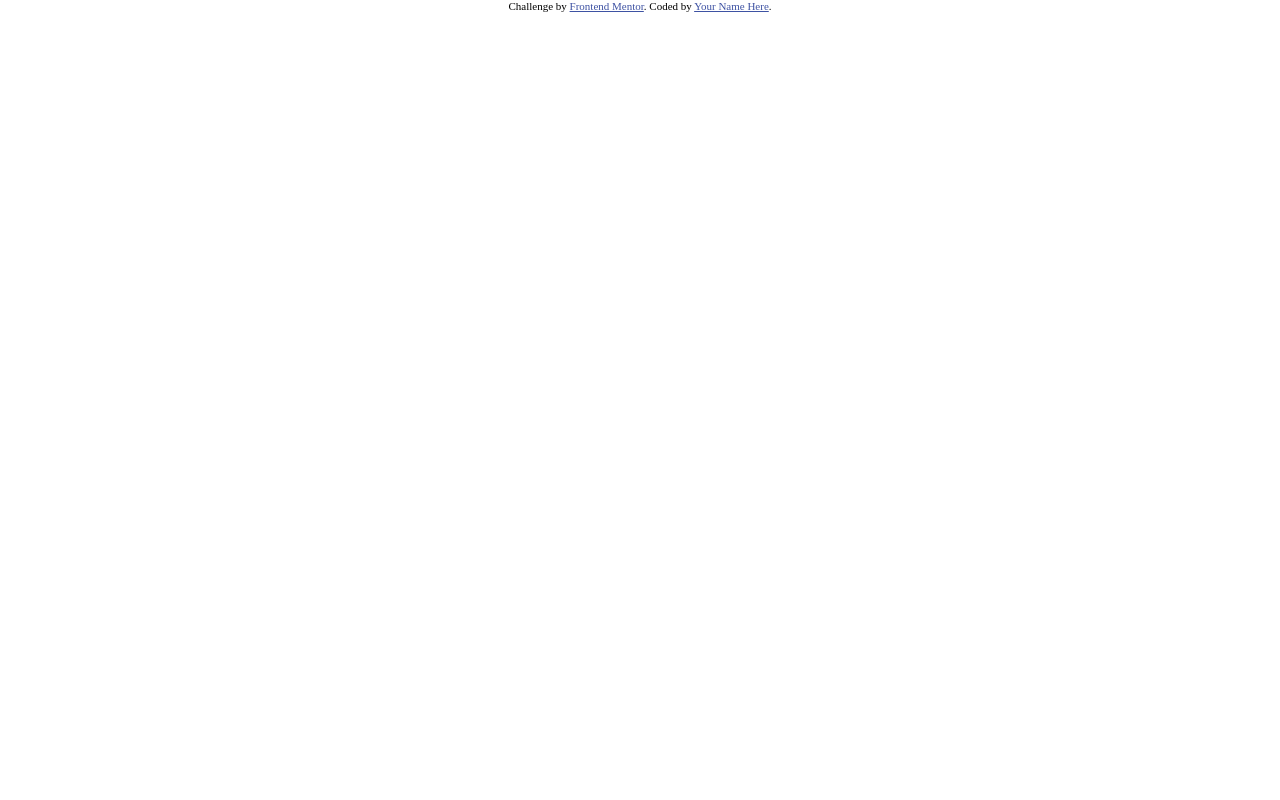
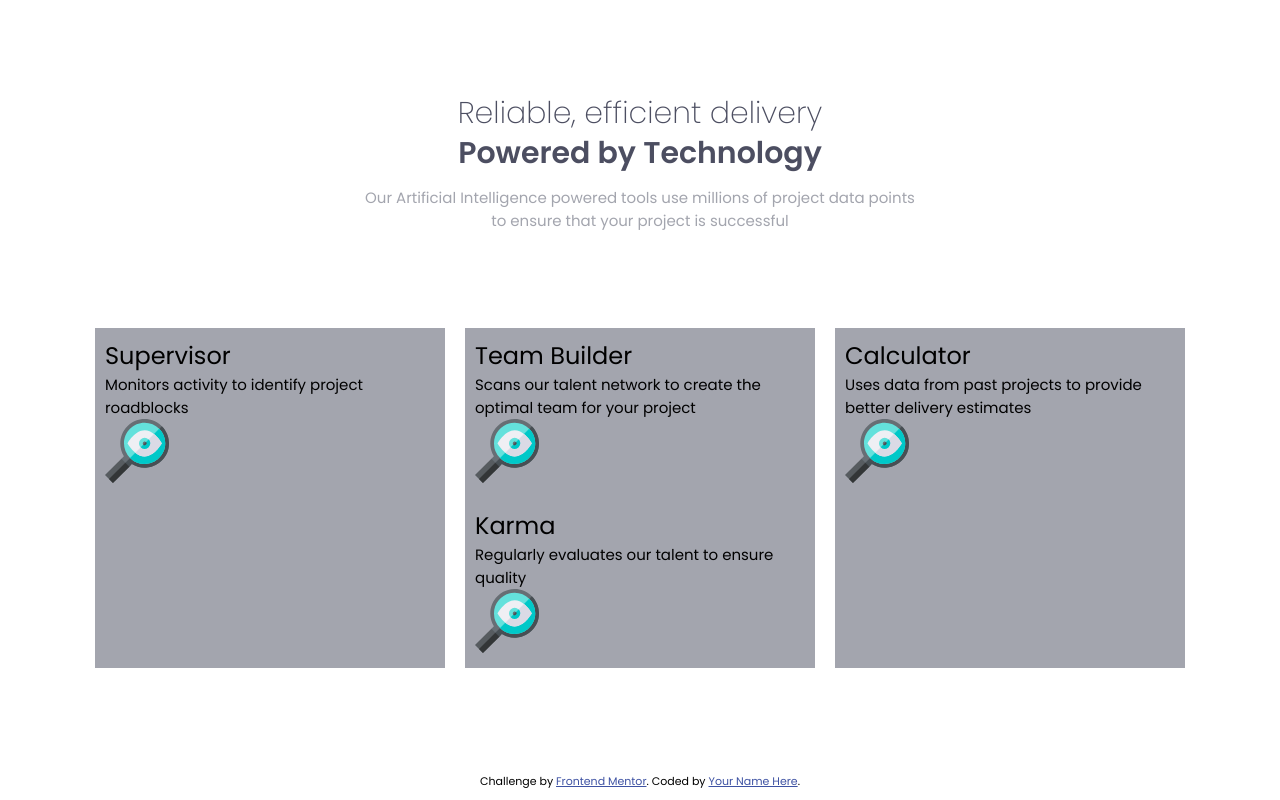
Before and after one commit to Hasm33d/CHALLENGE-Four-card-feature-section, a plain HTML site: page public/index.html in a window 1280 px wide. Drawn offline with Linux system fonts and the light colour scheme.

Commit message:
Début de la section des divq

```diff
--- a/public/css/style.css
+++ b/public/css/style.css
@@ -57,13 +57,81 @@ td, th {
   --clr-s-1: hsl(234, 12%, 34%);
   --clr-s-2: hsl(229, 6%, 66%);
   --clr-s-3: hsl(0, 0%, 98%);
-  --ff-1: "Poppins", sans-serif;
+  font-family: "Poppins", sans-serif;
   font-size: 62.5%;
+}
+
+*, *::before, *::after {
+  -webkit-box-sizing: border-box;
+          box-sizing: border-box;
+}
+
+body {
+  height: 100vh;
+  display: grid;
+  place-items: end center;
+}
+
+header {
+  text-align: center;
+  color: var(--clr-s-1);
+}
+header h1 {
+  font-size: 3rem;
+  font-weight: 600;
+  margin-bottom: 1rem;
+}
+header h2 {
+  font-size: 3rem;
+  font-weight: 200;
+  line-height: 1.2;
+}
+header p {
+  font-size: 1.5rem;
+  color: var(--clr-s-2);
+}
+
+main {
+  width: 90%;
+  display: -webkit-box;
+  display: -ms-flexbox;
+  display: flex;
+  -webkit-box-pack: center;
+      -ms-flex-pack: center;
+          justify-content: center;
+}
+
+:root {
+  --bp-mobile: 375px;
+  --bp-desktop: 1440px;
+  --clr-p-1: hsl(0, 78%, 62%);
+  --clr-p-2: hsl(180, 62%, 55%);
+  --clr-p-2: hsl(34, 97%, 64%);
+  --clr-p-2: hsl(212, 86%, 64%);
+  --clr-s-1: hsl(234, 12%, 34%);
+  --clr-s-2: hsl(229, 6%, 66%);
+  --clr-s-3: hsl(0, 0%, 98%);
+  font-family: "Poppins", sans-serif;
+  font-size: 62.5%;
+}
+
+.card {
+  width: 350px;
+  padding: 1rem;
+  margin: 0 1rem;
+  background-color: var(--clr-s-2);
+}
+.card h3 {
+  font-size: 2.4rem;
+}
+.card p {
+  font-size: 1.5rem;
 }
 
 .attribution {
   font-size: 11px;
   text-align: center;
+  padding: 10px;
 }
 .attribution a {
   color: hsl(228deg, 45%, 44%);
@@ -79,6 +147,6 @@ td, th {
   --clr-s-1: hsl(234, 12%, 34%);
   --clr-s-2: hsl(229, 6%, 66%);
   --clr-s-3: hsl(0, 0%, 98%);
-  --ff-1: "Poppins", sans-serif;
+  font-family: "Poppins", sans-serif;
   font-size: 62.5%;
 }
--- a/public/index.html
+++ b/public/index.html
@@ -14,7 +14,35 @@
   <link rel="stylesheet" href="css/style.min.css">
 </head>
 <body>
-
+  <header>
+    <h2>Reliable, efficient delivery</h2>
+    <h1>Powered by Technology</h1>
+    <p>Our Artificial Intelligence powered tools use millions of project data points<br>to ensure that your project is successful</p>
+  </header>
+  <main>
+    <div class="card">
+      <h3>Supervisor</h3>
+      <p>Monitors activity to identify project roadblocks</p>
+      <img src="assets/icons/icon-supervisor.svg" alt="Icon supervisor">
+    </div>
+    <div class="middle">
+      <div class="card">
+        <h3>Team Builder</h3>
+        <p>Scans our talent network to create the optimal team for your project</p>
+        <img src="assets/icons/icon-supervisor.svg" alt="Icon supervisor">
+      </div>
+      <div class="card">
+        <h3>Karma</h3>
+        <p>Regularly evaluates our talent to ensure quality</p>
+        <img src="assets/icons/icon-supervisor.svg" alt="Icon supervisor">
+      </div>
+    </div>
+    <div class="card">
+      <h3>Calculator</h3>
+      <p> Uses data from past projects to provide better delivery estimates</p>
+      <img src="assets/icons/icon-supervisor.svg" alt="Icon supervisor">
+    </div>
+  </main>
 
   <footer>
     <p class="attribution">
```
Also changed, not shown: public/css/style.min.css.
